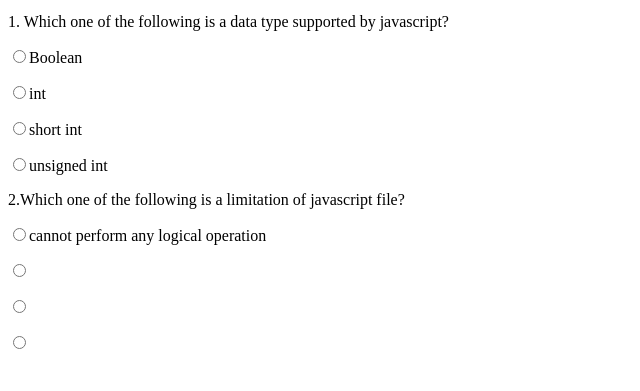
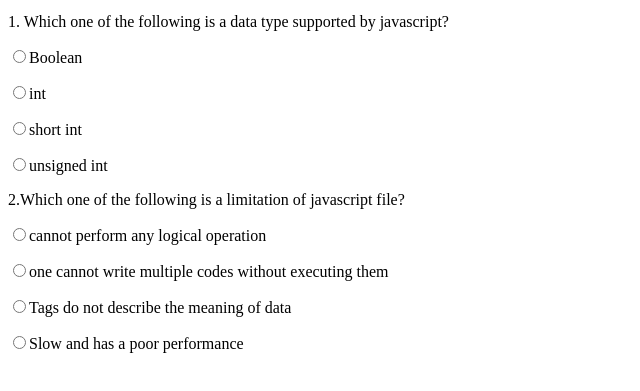
Before and after one commit to paulinenanzala19/Quiz_board, a plain HTML site: page index.html in a window 1280 px wide. Shown: the part 101-492 px from the top of the page, without its empty margins (0-640 px from the left). Drawn offline with Linux system fonts and the light colour scheme; files that its build step writes are made by us from their sources.

Commit message:
style:paragraph-styling-styling the answers

```diff
--- a/index.html
+++ b/index.html
@@ -25,9 +25,12 @@
         <div>
             <p>2.Which one of the following is a limitation of javascript file?</p>
             <p><input type="radio" name="question 2" id=""value="Cannot perform any logical operations">cannot perform any logical operation</p>
-            <p><input type="radio" name="" id=""></p>
-            <p><input type="radio" name="" id=""></p>
-            <p><input type="radio" name="" id=""></p>
+            <p><input type="radio" name="question 2" id=""value="One cannot write multiple codes without executing them">one cannot write multiple codes without executing them</p>
+            <p><input type="radio" name="question 2" id="" value="Tags do not describe the meaning of data">Tags do not describe the meaning of data</p>
+            <p><input type="radio" name="question 2" id=""value="Slow and has a poor perfomance">Slow and has a poor performance</p>
+        </div>
+        <div>
+
         </div>
     </form>
 
```
